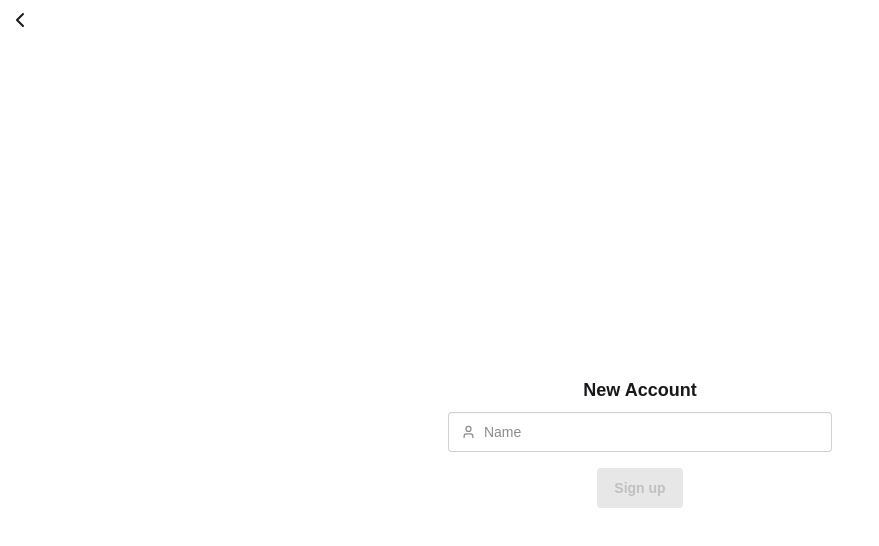
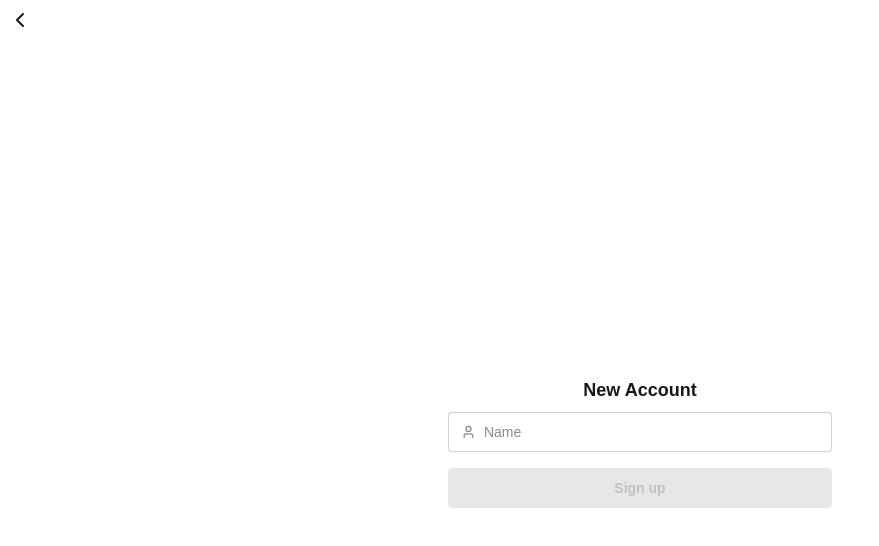
Before and after one commit to evops-sum25/evops-website, a Next.js app: page /signup in a window 1280 px wide. Shown: the top 546 px of the page, without its empty margins (0-879 px from the left). Built offline with nearby package versions, Linux system fonts and the light colour scheme.

Commit message:
btn width

```diff
--- a/src/app/signup/page.tsx
+++ b/src/app/signup/page.tsx
@@ -39,7 +39,7 @@ export default function SignUpPage() {
           </div>
 
           <div
-            className={clsx([!userNameIsValid && "tooltip"])}
+            className={clsx(["w-full", !userNameIsValid && "tooltip"])}
             data-tip="The username cannot be empty."
           >
             <button
```
